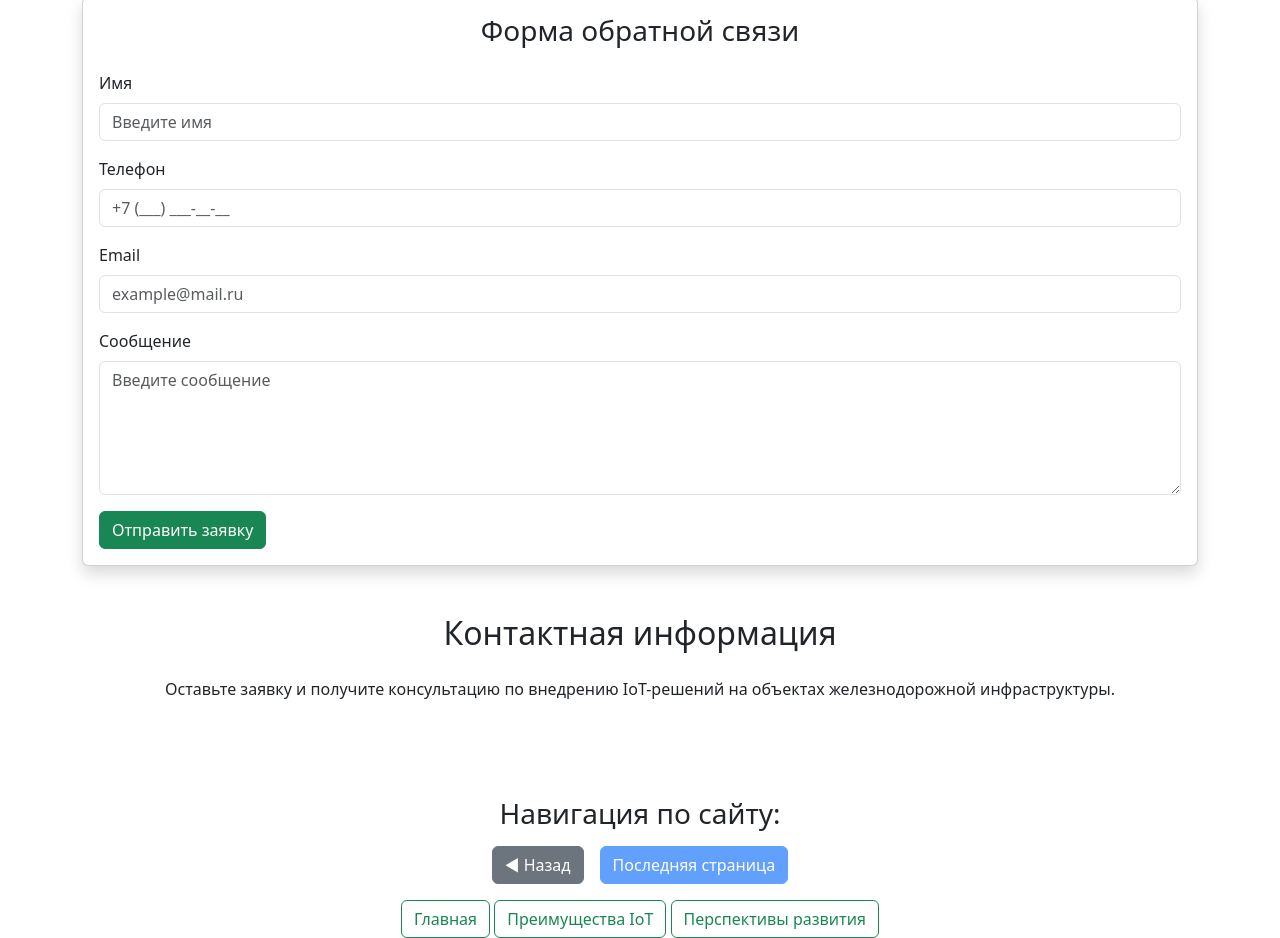
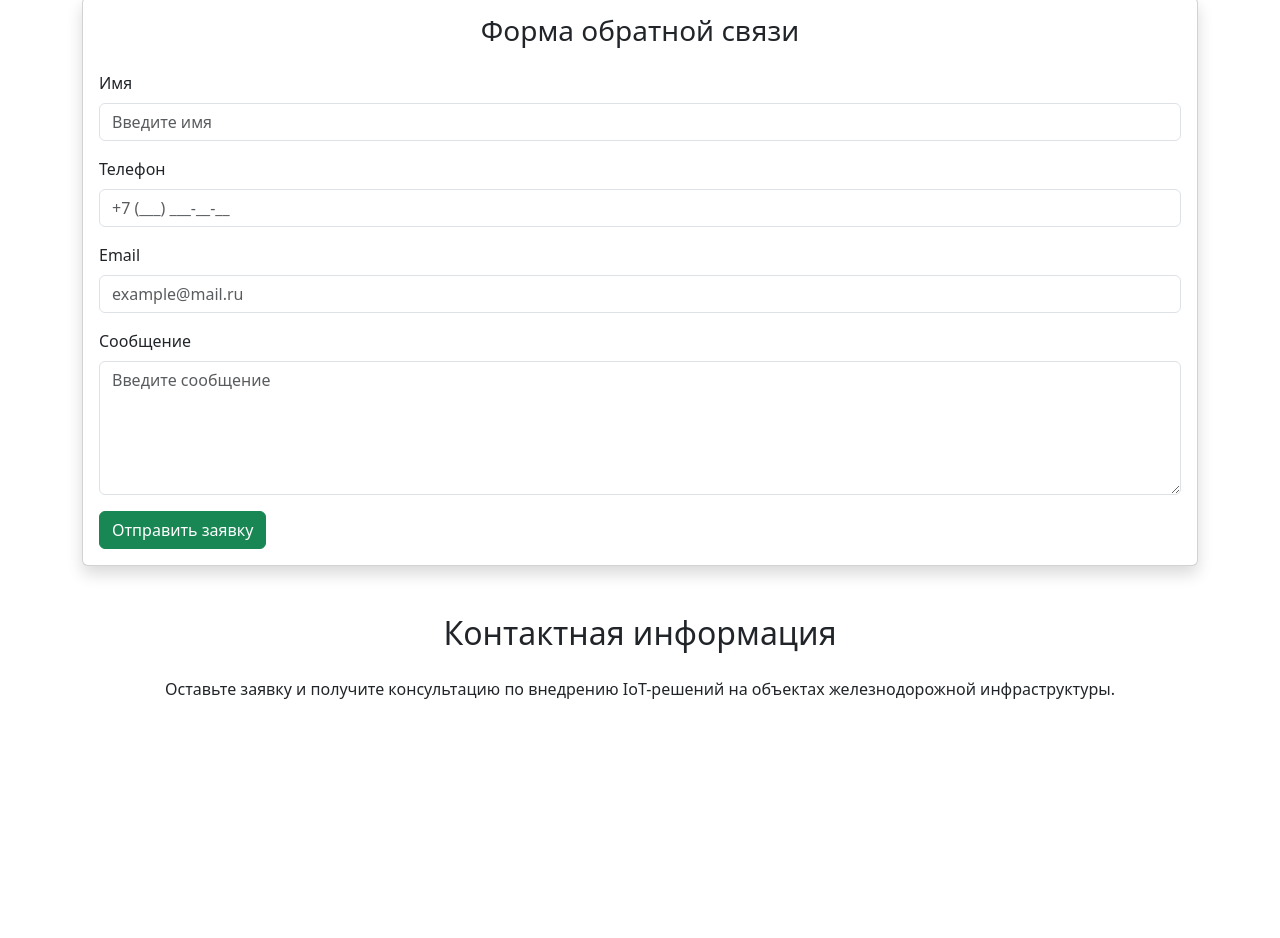
Before and after one commit to gredemg-eng/task_final_2026, a plain HTML site: page filament-materials.html in a window 1280 px wide. Shown: the part 469-1407 px from the top of the page. After the commit the page ends 1186 px from the top, so only its background shows below. Drawn offline with nearby package versions, Linux system fonts and the light colour scheme.

Commit message:
Убрана навигация

```diff
--- a/filament-materials.html
+++ b/filament-materials.html
@@ -102,39 +102,6 @@
             на объектах железнодорожной инфраструктуры.
         </p>
 
-        <div class="text-center mt-5 pt-5">
-
-            <h3>Навигация по сайту:</h3>
-
-            <div class="d-flex justify-content-center gap-3 mt-3">
-
-                <a href="page3.html" class="btn btn-secondary">
-                    ◀ Назад
-                </a>
-
-                <button class="btn btn-primary" disabled>
-                    Последняя страница
-                </button>
-
-            </div>
-
-            <div class="mt-3">
-
-                <a href="index.html" class="btn btn-outline-success">
-                    Главная
-                </a>
-
-                <a href="page2.html" class="btn btn-outline-success">
-                    Преимущества IoT
-                </a>
-
-                <a href="page3.html" class="btn btn-outline-success">
-                    Перспективы развития
-                </a>
-
-            </div>
-
-        </div>
 
     </div>
     <script src="https://cdn.jsdelivr.net/npm/bootstrap@5.3.8/dist/js/bootstrap.bundle.min.js"
```
Also changed, not shown: order-3d-printing.html (+0 -35 lines), stl-models.html (+1 -35 lines).
